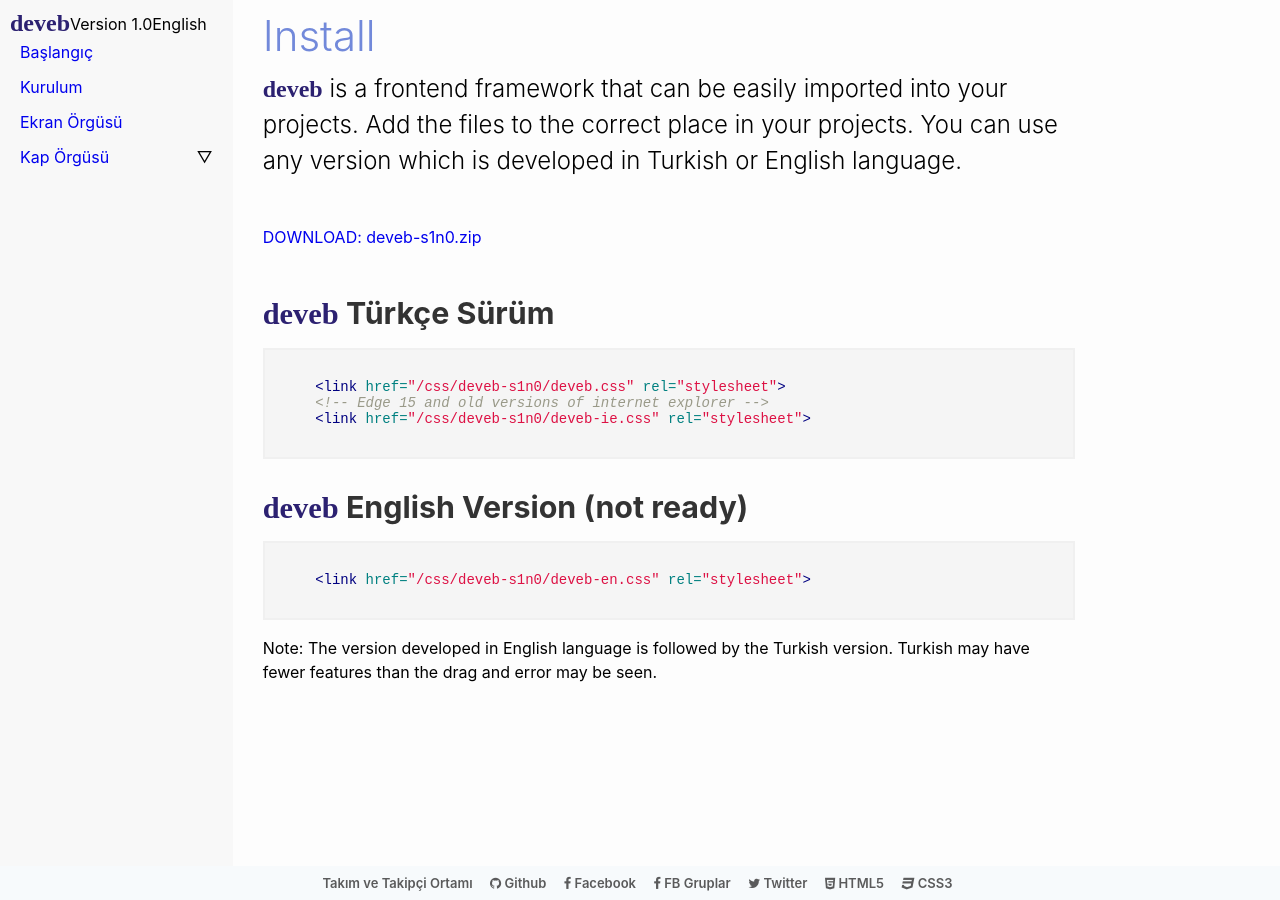
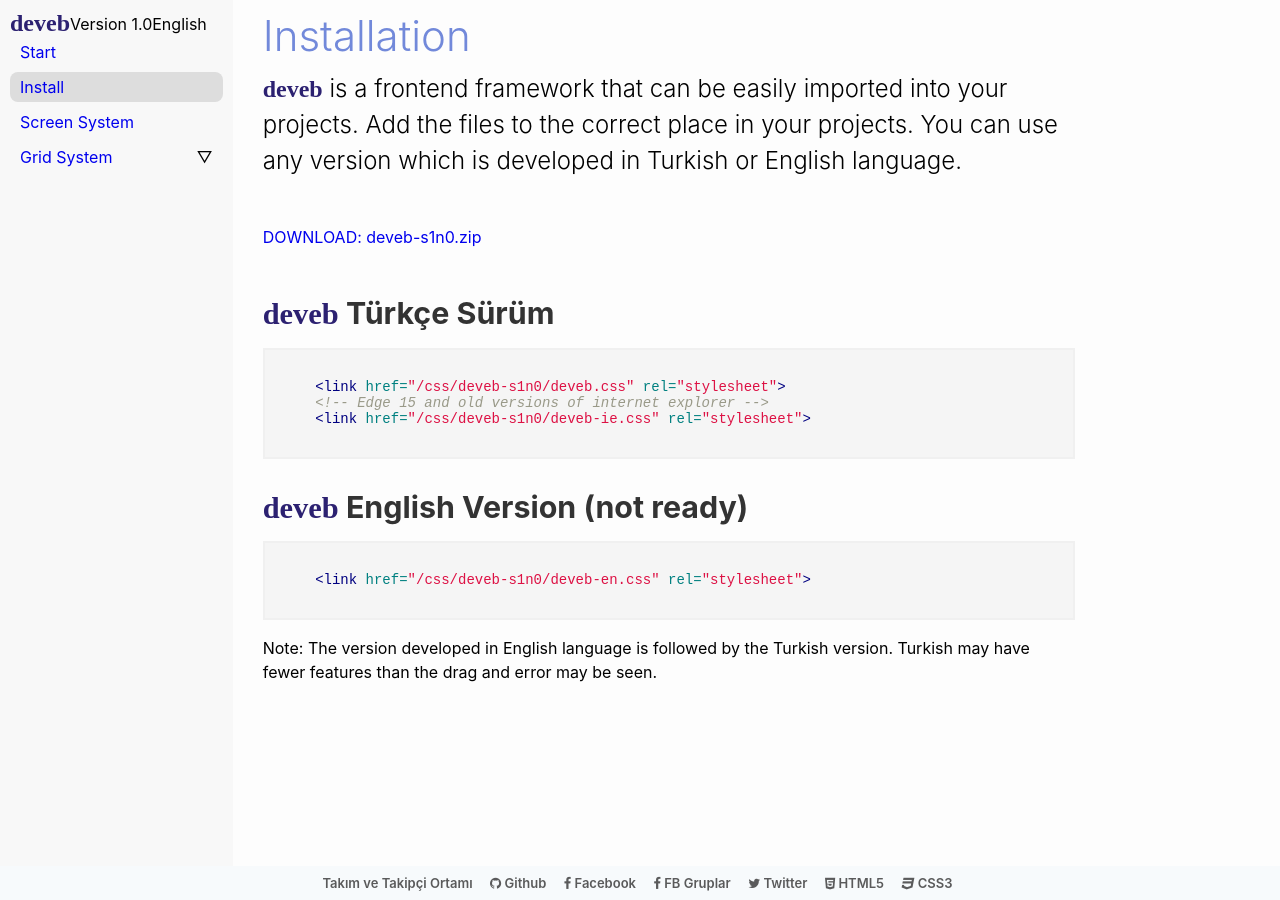
Before and after one commit to data-deveb/data-deveb.github.io, a Jekyll site: the page built from 1.0/en/kurulum.html, in a window 1280 px wide. Built offline with Jekyll 4.4.1, drawn with Linux system fonts in a browser that asks for light colours; some web fonts are replaced.

Commit message:
deveb 1.0 english
İngilizce sayfalar hazırlanıyor.

```diff
--- a/1.0/en/kurulum.html
+++ b/1.0/en/kurulum.html
@@ -1,6 +1,6 @@
 ---
 layout: s1n0/varsayilan
-title: Install
+title: Installation
 ---
     <p class="girlik">
       <span class="simget">deveb</span> is a frontend framework that can be easily imported into your projects. Add the files to the correct place in your projects. You can use any version which is developed in Turkish or English language.
--- a/1.0/tr/kurulum.html
+++ b/1.0/tr/kurulum.html
@@ -3,7 +3,7 @@ layout: s1n0/varsayilan
 title: Kurulum
 ---
     <p class="girlik">
-      <span class="simget">deveb</span> çalışmalarınıza aktarılabilen kolay bir önyüz çatısıdır. Yapılması gereken <span class="simget">deveb</span> dosyalarını dizinleriniz arasında uygun yere kopyalamak ve html dosyalarınızda çağırmaktır. Türkçe veya İngilizce olarak geliştirilen herhangi bir sürümünü kullanabilirsiniz.
+      <span class="simget">deveb</span> çalışmalarınıza aktarılabilen kolay bir önyüz çatısıdır. Yapılması gereken dosyaları dizinleriniz arasında uygun yere kopyalamak ve html dosyalarınızda çağırmaktır. Türkçe veya İngilizce olarak geliştirilen herhangi bir sürümünü kullanabilirsiniz.
     </p>
     <p>
       <a data-basmal class="birincil" href="https://github.com/data-deveb/data-deveb.github.io/releases/download/deveb-1.0-tr/deveb-s1n0.zip">İNDİR: deveb-s1n0.zip</a>
--- a/_includes/s1n0/dallik.html
+++ b/_includes/s1n0/dallik.html
@@ -1,58 +1,95 @@
+
+{% if page.url contains '/1.0/tr/' %}
+
+    {% assign dil = 'tr' %}
+    {% assign baslangic = 'Başlangıç' %}
+    {% assign kurulum = 'Kurulum' %}
+    {% assign ekran_orgusu = 'Ekran Örgüsü' %}
+    {% assign kap_orgusu = 'Kap Örgüsü' %}
+    {% assign parca_duzeni = 'Parça Düzeni' %}
+    {% assign dizem_duzeni = 'Dizem Düzeni' %}
+    {% assign genlesme_duzeni = 'Genleşme Düzeni' %}
+    {% assign aralik_duzeni = 'Aralık Düzeni' %}
+    {% assign bicim_duzeni = 'Biçim Düzeni' %}
+    {% assign konumlama = 'Konumlama' %}
+    {% assign siralama = 'Sıralama' %}
+    {% assign olcekler = 'Ölçekler' %}
+
+{% endif %}
+{% if page.url contains '/1.0/en/' %}
+
+    {% assign dil = 'en' %}
+    {% assign baslangic = 'Start' %}
+    {% assign kurulum = 'Install' %}
+    {% assign ekran_orgusu = 'Screen System' %}
+    {% assign kap_orgusu = 'Grid System' %}
+    {% assign parca_duzeni = 'Piece System' %}
+    {% assign dizem_duzeni = 'Rytm System' %}
+    {% assign genlesme_duzeni = 'Grow System' %}
+    {% assign aralik_duzeni = 'Space System' %}
+    {% assign bicim_duzeni = 'Type System' %}
+    {% assign konumlama = 'Positioning' %}
+    {% assign siralama = 'Order' %}
+    {% assign olcekler = 'Scales' %}
+
+{% endif %}
+
+
 <nav>
   <input id="menü-ana" type="radio" name="ana-menü" data-kapaç="çaprazlama gizle">
   <label for="menü-ana">•••</label>
   <label for="menü-ana-çapraz">///</label>
   <ul class="imge" data-menü="görünür dikey">
-    <li class="{% if page.url == '/1.0/tr/' %}etkin{% endif %}">
-      <a href="/1.0/tr/">Başlangıç</a>
+    <li class="{% if page.url == '/1.0/tr/' or page.url == '/1.0/en/' %}etkin{% endif %}">
+      <a href="/1.0{% if page.url contains '/tr/' %}/tr/{% endif %}{% if page.url contains '/en/' %}/en/{% endif %}">{{ baslangic }}</a>
     </li>
-    <li class="{% if page.url contains '/1.0/tr/kurulum' %}etkin{% endif %}">
-      <a href="/1.0/tr/kurulum">Kurulum</a>
+    <li class="{% if page.url contains '/kurulum' %}etkin{% endif %}">
+      <a href="/1.0/{{ dil }}/kurulum">{{ kurulum }}</a>
     </li>
-    <li class="{% if page.url contains '/1.0/tr/ekran-orgusu' %}etkin{% endif %}">
-      <a href="/1.0/tr/ekran-orgusu">Ekran Örgüsü</a>
+    <li class="{% if page.url contains '/ekran-orgusu' %}etkin{% endif %}">
+      <a href="/1.0/{{ dil }}/ekran-orgusu">{{ ekran_orgusu }}</a>
     </li>
-    <li class="{% if page.url contains '/1.0/tr/kap-orgusu' %}etkin{% endif %}">
-      <a href="/1.0/tr/kap-orgusu">Kap Örgüsü</a>
-      <input id="kap-örgüsü" type="checkbox" {% if page.url contains '/1.0/tr/kap-orgusu' or page.url contains '/1.0/tr/kap-orgusu/' or page.url contains '/1.0/tr/ornekler/' %}checked{% endif %} data-kapaç="sağda">
+    <li class="{% if page.url contains '/kap-orgusu' %}etkin{% endif %}">
+      <a href="/1.0/{{ dil }}/kap-orgusu">{{ kap_orgusu }}</a>
+      <input id="kap-örgüsü" type="checkbox" {% if page.url contains '/kap-orgusu' or page.url contains '/ornekler/' %}checked{% endif %} data-kapaç="sağda">
       <label for="kap-örgüsü"><span>▽</span></label>
       <label for="kap-örgüsü"><span>▼</span></label>
       <ul>
-        <li class="{% if page.url contains '/1.0/tr/kap-orgusu/parca-duzeni' %}etkin{% endif %}">
-          <a href="/1.0/tr/kap-orgusu/parca-duzeni">Parça Düzeni</a>
+        <li class="{% if page.url contains '/kap-orgusu/parca-duzeni' %}etkin{% endif %}">
+          <a href="/1.0/{{ dil }}/kap-orgusu/parca-duzeni">{{ parca_duzeni }}</a>
         </li>
-        <li class="{% if page.url contains '/1.0/tr/kap-orgusu/dizem-duzeni' %}etkin{% endif %}">
-          <a href="/1.0/tr/kap-orgusu/dizem-duzeni">Dizem Düzeni</a>
+        <li class="{% if page.url contains '/kap-orgusu/dizem-duzeni' %}etkin{% endif %}">
+          <a href="/1.0/{{ dil }}/kap-orgusu/dizem-duzeni">{{ dizem_duzeni }}</a>
         </li>
-        <li class="{% if page.url contains '/1.0/tr/kap-orgusu/genlesme-duzeni' %}etkin{% endif %}">
-          <a href="/1.0/tr/kap-orgusu/genlesme-duzeni">Genleşme Düzeni</a>
+        <li class="{% if page.url contains '/kap-orgusu/genlesme-duzeni' %}etkin{% endif %}">
+          <a href="/1.0/{{ dil }}/kap-orgusu/genlesme-duzeni">{{ genlesme_duzeni }}</a>
         </li>
-        <li class="{% if page.url contains '/1.0/tr/kap-orgusu/aralik-duzeni' %}etkin{% endif %}">
-          <a href="/1.0/tr/kap-orgusu/aralik-duzeni">Aralık Düzeni</a>
+        <li class="{% if page.url contains '/kap-orgusu/aralik-duzeni' %}etkin{% endif %}">
+          <a href="/1.0/{{ dil }}/kap-orgusu/aralik-duzeni">{{ aralik_duzeni }}</a>
         </li>
-        <li class="{% if page.url contains '/1.0/tr/kap-orgusu/bicim-duzeni' %}etkin{% endif %}">
-          <a href="/1.0/tr/kap-orgusu/bicim-duzeni">Biçim Düzeni</a>
+        <li class="{% if page.url contains '/kap-orgusu/bicim-duzeni' %}etkin{% endif %}">
+          <a href="/1.0/{{ dil }}/kap-orgusu/bicim-duzeni">{{ bicim_duzeni }}</a>
         </li>
-        <li class="{% if page.url contains '/1.0/tr/kap-orgusu/konumlama' %}etkin{% endif %}">
-          <a href="/1.0/tr/kap-orgusu/konumlama">Konumlama</a>
+        <li class="{% if page.url contains '/kap-orgusu/konumlama' %}etkin{% endif %}">
+          <a href="/1.0/{{ dil }}/kap-orgusu/konumlama">{{ konumlama }}</a>
         </li>
-        <li class="{% if page.url contains '/1.0/tr/kap-orgusu/siralama' %}etkin{% endif %}">
-          <a href="/1.0/tr/kap-orgusu/siralama">Sıralama</a>
+        <li class="{% if page.url contains '/kap-orgusu/siralama' %}etkin{% endif %}">
+          <a href="/1.0/{{ dil }}/kap-orgusu/siralama">{{ siralama }}</a>
         </li>
-        <li class="{% if page.url contains '/1.0/tr/kap-orgusu/olcekler' %}etkin{% endif %}">
-          <a href="/1.0/tr/kap-orgusu/olcekler">Ölçekler</a>
+        <li class="{% if page.url contains '/kap-orgusu/olcekler' %}etkin{% endif %}">
+          <a href="/1.0/{{ dil }}/kap-orgusu/olcekler">{{ olcekler }}</a>
         </li>
         <!--
         <li>
-          <input id="kap-örgüsü-örnekler" type="checkbox" {% if page.url contains '/1.0/tr/ornekler/' %}checked{% endif %} data-kapaç="sağda">
+          <input id="kap-örgüsü-örnekler" type="checkbox" {% if page.url contains '/ornekler/' %}checked{% endif %} data-kapaç="sağda">
           <label for="kap-örgüsü-örnekler"><a href="#">Örnekler</a><span>▽</span></label>
           <label for="kap-örgüsü-örnekler"><a href="#">Örnekler</a><span>▼</span></label>
           <ul>
-            <li class="{% if page.url contains '/1.0/tr/ornekler/kap-orgusu-esit-bolme' %}etkin{% endif %}">
-              <a href="/1.0/tr/ornekler/kap-orgusu-esit-bolme">Eşit Bölme #1</a>
+            <li class="{% if page.url contains '/ornekler/kap-orgusu-esit-bolme' %}etkin{% endif %}">
+              <a href="/1.0/{{ dil }}/ornekler/kap-orgusu-esit-bolme">Eşit Bölme #1</a>
             </li>
-            <li class="{% if page.url contains '/1.0/tr/ornekler/kap-orgusu-esit-bolme-2' %}etkin{% endif %}">
-              <a href="/1.0/tr/ornekler/kap-orgusu-esit-bolme-2">Eşit Bölme #2</a>
+            <li class="{% if page.url contains '/ornekler/kap-orgusu-esit-bolme-2' %}etkin{% endif %}">
+              <a href="/1.0/{{ dil }}/ornekler/kap-orgusu-esit-bolme-2">Eşit Bölme #2</a>
             </li>
           </ul>
         </li>
@@ -60,20 +97,20 @@
       </ul>
     </li>
     <!--
-    <li class="{% if page.url contains '/1.0/tr/sekme-orgusu' %}etkin{% endif %}">
-      <a href="/1.0/tr/sekme-orgusu">Sekme Örgüsü</a>
+    <li class="{% if page.url contains '/sekme-orgusu' %}etkin{% endif %}">
+      <a href="/1.0/{{ dil }}/sekme-orgusu">Sekme Örgüsü</a>
     </li>
-    <li class="{% if page.url contains '/1.0/tr/renk-orgusu' %}etkin{% endif %}">
-      <a href="/1.0/tr/renk-orgusu">Renk Örgüsü</a>
+    <li class="{% if page.url contains '/renk-orgusu' %}etkin{% endif %}">
+      <a href="/1.0/{{ dil }}/renk-orgusu">Renk Örgüsü</a>
     </li>
-    <li class="{% if page.url contains '/1.0/tr/terimler' %}etkin{% endif %}">
-      <a href="/1.0/tr/terimler">Terimler</a>
+    <li class="{% if page.url contains '/terimler' %}etkin{% endif %}">
+      <a href="/1.0/{{ dil }}/terimler">Terimler</a>
     </li>
-    <li class="{% if page.url contains '/1.0/tr/takim' %}etkin{% endif %}">
-      <a href="/1.0/tr/takim">Takım</a>
+    <li class="{% if page.url contains '/takim' %}etkin{% endif %}">
+      <a href="/1.0/{{ dil }}/takim">Takım</a>
     </li>
-    <li class="{% if page.url contains '/1.0/tr/tarayici-destegi' %}etkin{% endif %}">
-      <a href="/1.0/tr/tarayici-destegi">Tarayıcı Desteği</a>
+    <li class="{% if page.url contains '/tarayici-destegi' %}etkin{% endif %}">
+      <a href="/1.0/{{ dil }}/tarayici-destegi">Tarayıcı Desteği</a>
     </li>-->
   </ul>
 </nav>
```
Also changed, not shown: 1.0/en/index.html (+73 -0 lines).
